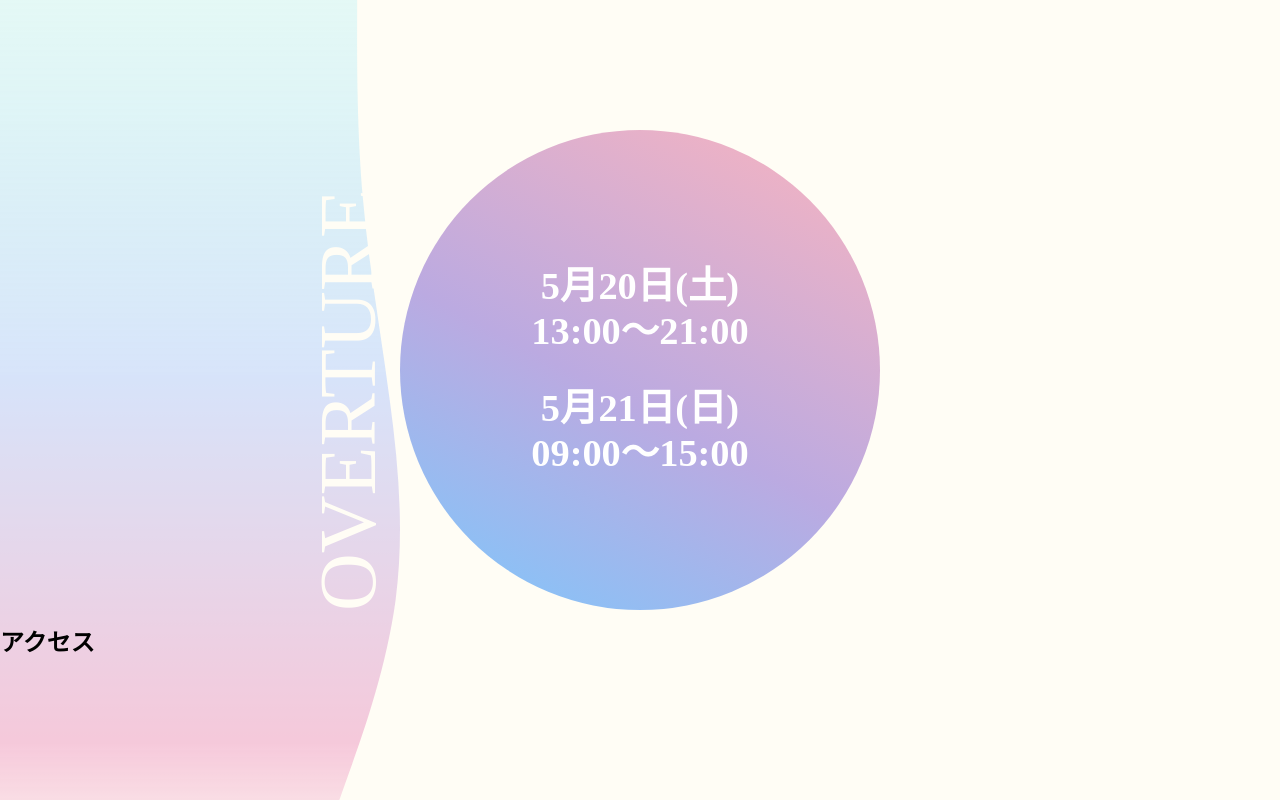
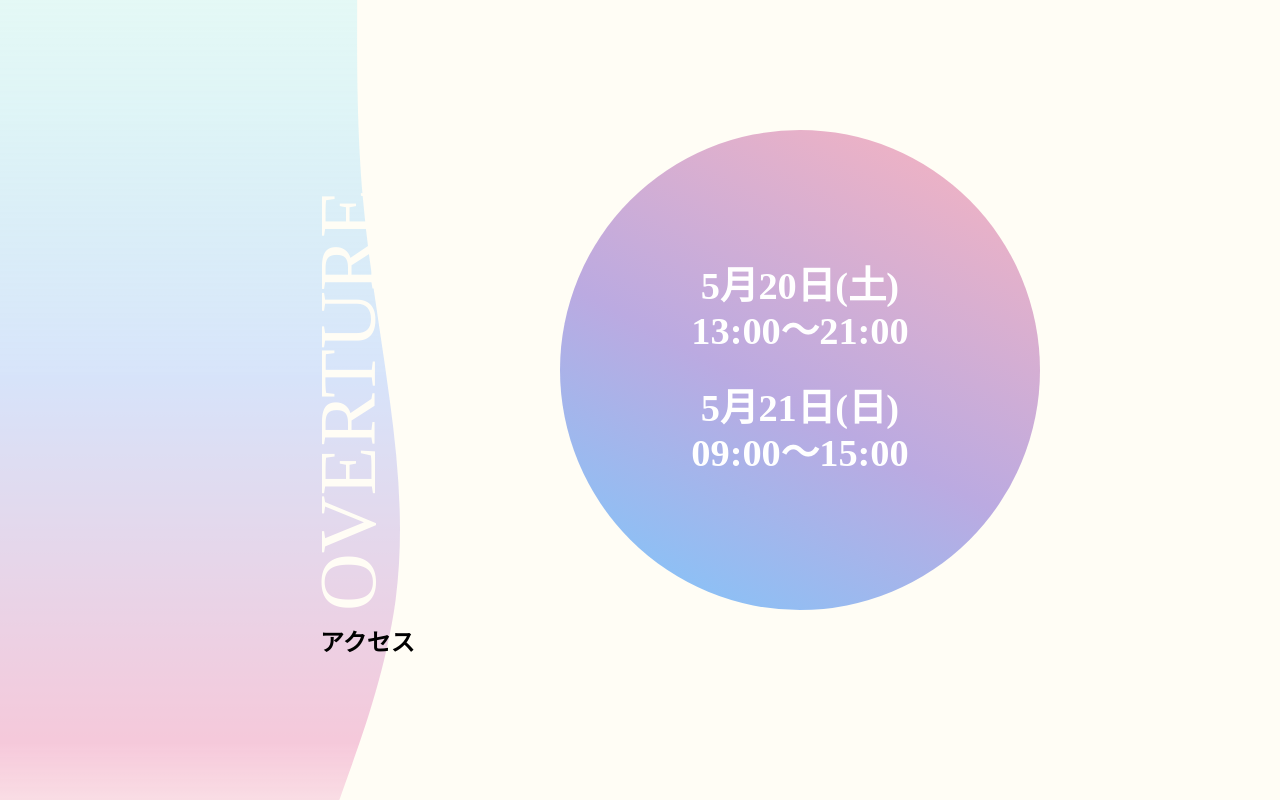
Before and after one commit to ynufes-tech/ynufes-seiryo23, a Nuxt app: page / in a window 1280 px wide. Built offline with nearby package versions, Linux system fonts and the light colour scheme.

Commit message:
fix: メインコンテンツエリアのレスポンシブ対応とアニメーションの軽微な修正

```diff
--- a/layouts/default.vue
+++ b/layouts/default.vue
@@ -77,7 +77,7 @@
   left: 0;
   width: 100%;
   height: 100%;
-  transition: all 0.5s ease-in-out;
+  transition: all 0.3s ease-out;
 
   #overture-text {
     position: absolute;
@@ -111,14 +111,17 @@
 <style lang="scss">
 body {
   background: #fffdf5;
-  margin: 0;
-  padding: 0;
 }
 
 @media screen and (min-aspect-ratio: 1/1.4) and (min-width: 600px) {
   #header-mobile {
     display: none;
   }
+
+  #main-content-wrapper {
+    margin-left: max(200px, 25vw)
+  }
+
   #overture-background {
     transform: translateX(max(200px, 25vw));
   }
```
